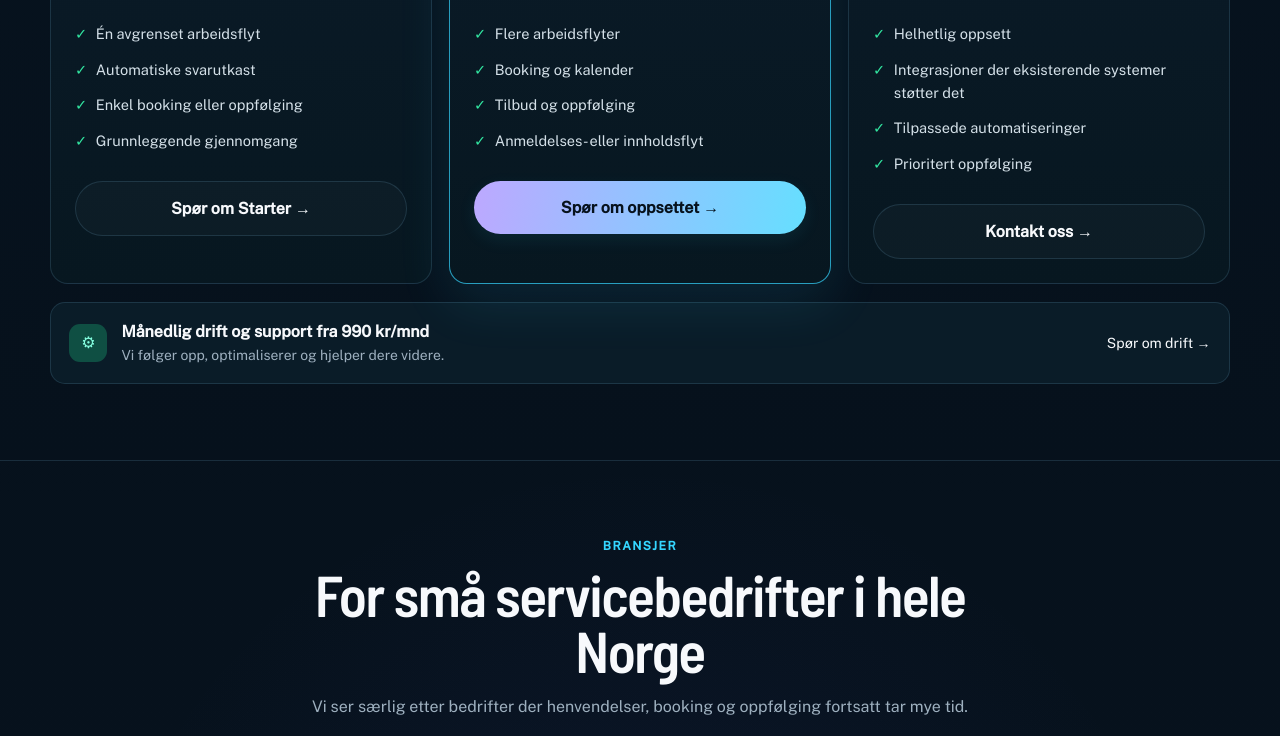
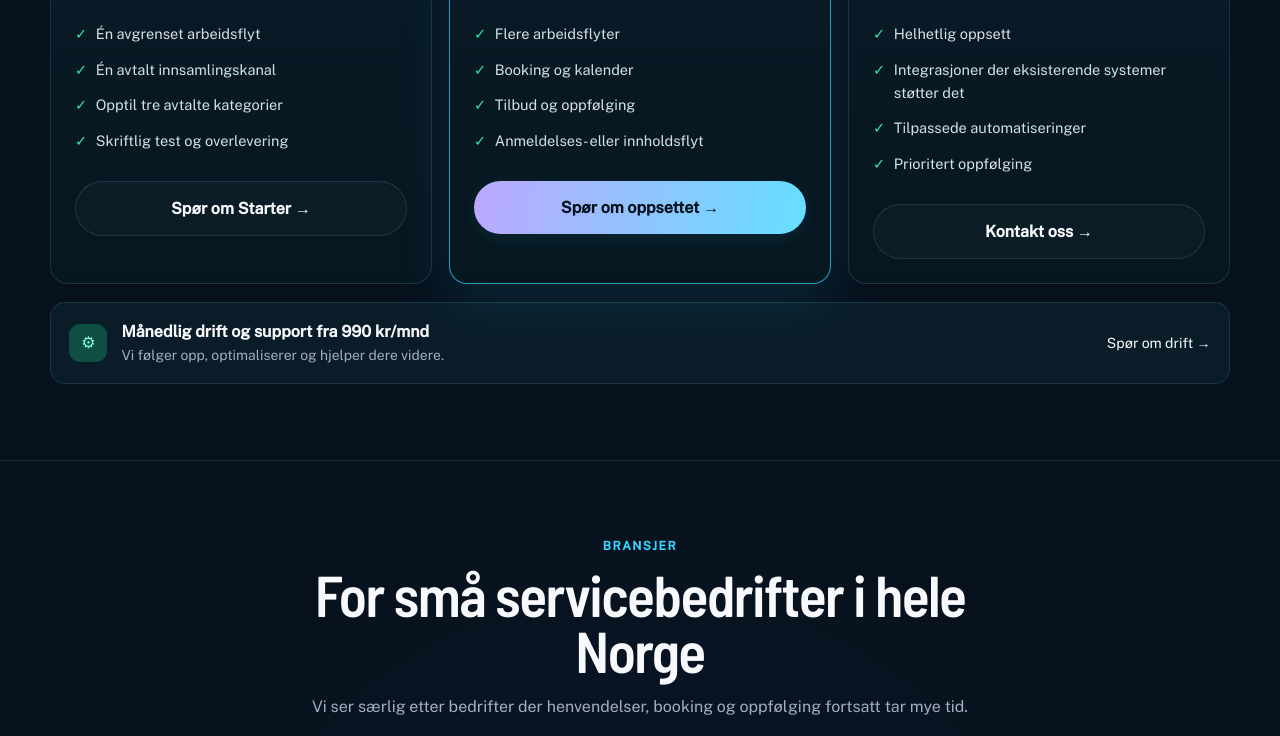
Before and after one commit to nexorait-norway/nexorait-no, a plain HTML site: page index.html in a window 1280 px wide. Shown: the part 2751-3487 px from the top of the page. Drawn offline with Linux system fonts and the light colour scheme.

Commit message:
Align Starter pilot claims with approved scope

```diff
--- a/index.html
+++ b/index.html
@@ -210,9 +210,9 @@
             <p class="price-note">Engangspris</p>
             <ul>
               <li>Én avgrenset arbeidsflyt</li>
-              <li>Automatiske svarutkast</li>
-              <li>Enkel booking eller oppfølging</li>
-              <li>Grunnleggende gjennomgang</li>
+              <li>Én avtalt innsamlingskanal</li>
+              <li>Opptil tre avtalte kategorier</li>
+              <li>Skriftlig test og overlevering</li>
             </ul>
             <a class="button button-secondary full" href="#kontakt" data-contact-topic="Starter-pilot">Spør om Starter →</a>
           </article>
```
